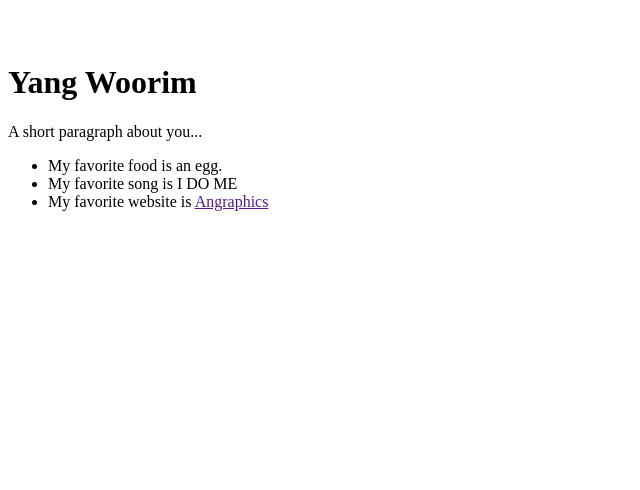
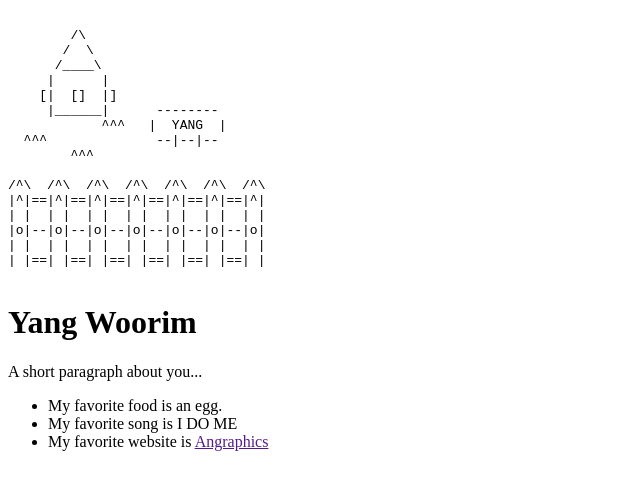
Before and after one commit to Yang-122/UIDesign1, a plain HTML site: page index.html in a window 1280 px wide. Shown: the whole page, without its empty margins (0-640 px from the left). Drawn offline with Linux system fonts and the light colour scheme.

Commit message:
Update index.html

```diff
--- a/index.html
+++ b/index.html
@@ -6,6 +6,22 @@
   <body>
     <pre>
 
+        /\
+       /  \
+      /____\
+     |      |
+    [|  []  |]
+     |______|      --------
+            ^^^   |  YANG  |
+  ^^^              --|--|--
+        ^^^
+
+/^\  /^\  /^\  /^\  /^\  /^\  /^\
+|^|==|^|==|^|==|^|==|^|==|^|==|^|
+| |  | |  | |  | |  | |  | |  | |
+|o|--|o|--|o|--|o|--|o|--|o|--|o|
+| |  | |  | |  | |  | |  | |  | |
+| |==| |==| |==| |==| |==| |==| |
     </pre>
   </body>
 </html>
```
